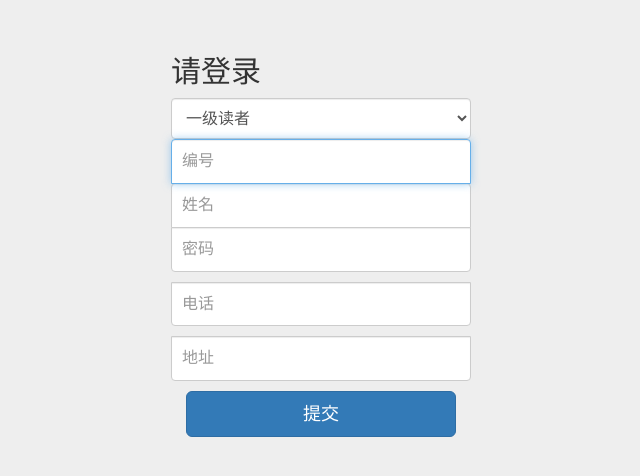
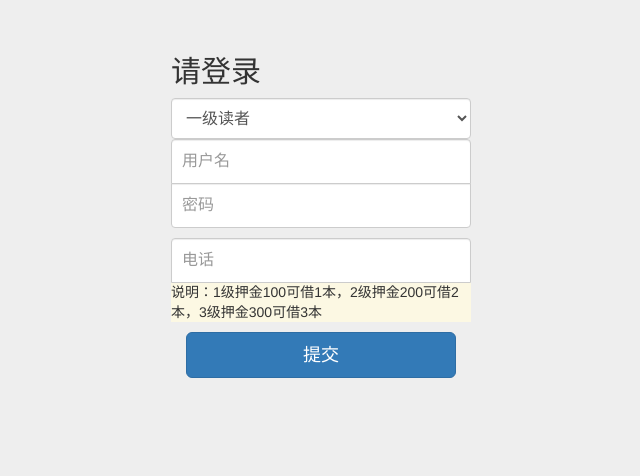
Before and after one commit to huangyongxin1998/1909team-1, a Flask app: page /register in a window 1280 px wide. Shown: the part 94-570 px from the top of the page, without its empty margins (319-959 px from the left). Run offline with Flask 2, Linux system fonts and the light colour scheme; some libraries are stand-ins or nearby versions.

Commit message:
添加读者注册功能

```diff
--- a/apps/users.py
+++ b/apps/users.py
@@ -15,4 +15,13 @@ def register():
     if request.method =='GET':
         return render_template('/register.html')
     else:
+        # 实现注册功能， 获取表单数据，增加
+        grade = request.form.get('reader_grade')
+        name = request.form.get('reader_name')
+        pwd = request.form.get('reader_pwd')
+        phone = request.form.get('reader_phone')
+        print(f'级别:{grade},名字{name},密码：{pwd},电话：{phone}')
+        reader = Reader(reader_name=name,reader_pass=pwd,phone=phone,grand_id=grade)
+        db.session.add(reader)
+        db.session.commit()
         return render_template('/index.html')
--- a/templates/register.html
+++ b/templates/register.html
@@ -63,26 +63,23 @@
       </div>
       <!-- /.navbar-collapse -->
     </nav>
-
+      <!--注册需要的列： 用户名，等级,密码，电话号码-->
     <form class="form-signin" role="form" method="post" action="/register">
          {#设置隐藏的csrf_token,使用了CSRFProtect保护app之后,即可使用csrf_token()方法#}
         <input type="hidden" name="csrf_token" value="{{ csrf_token() }}">
-
       <h2 class="form-signin-heading">请登录</h2>
 
-      <select name="user_grade" id="input${1/(\w+)/\u\1/g}" class="form-control" required="required">
+      <select name="reader_grade" id="input${1/(\w+)/\u\1/g}" class="form-control" required="required">
         <option value="1">一级读者</option>
         <option value="2">二级读者</option>
         <option value="3">三级读者</option>
       </select>
-
-      <input type="text" name='user_code' class="form-control" placeholder="编号" required autofocus>
-      <input type="text" name='user_name' class="form-control" placeholder="姓名" required>
-      <input type="password" name='user_password' class="form-control" placeholder="密码" required>
-      <input type="password" name='user_phone' class="form-control" placeholder="电话" required>
-      <input type="password" name='user_addr' class="form-control" placeholder="地址" required>
+      <input type="text" name='reader_name' class="form-control" placeholder="用户名" required>
+      <input type="password" name='reader_pwd' class="form-control" placeholder="密码" required>
+      <input type="text" name='reader_phone' class="form-control" placeholder="电话" required>
+         <p class="bg-warning">说明：1级押金100可借1本，2级押金200可借2本，3级押金300可借3本</p>
       <div class="col-xs-12 col-sm-12 col-md-12 col-lg-12">
-        <button class="btn btn-lg btn-primary btn-block" type="submit">提交</button>
+          <button class="btn btn-lg btn-primary btn-block" type="submit">提交</button>
 
       </div>
 
```
